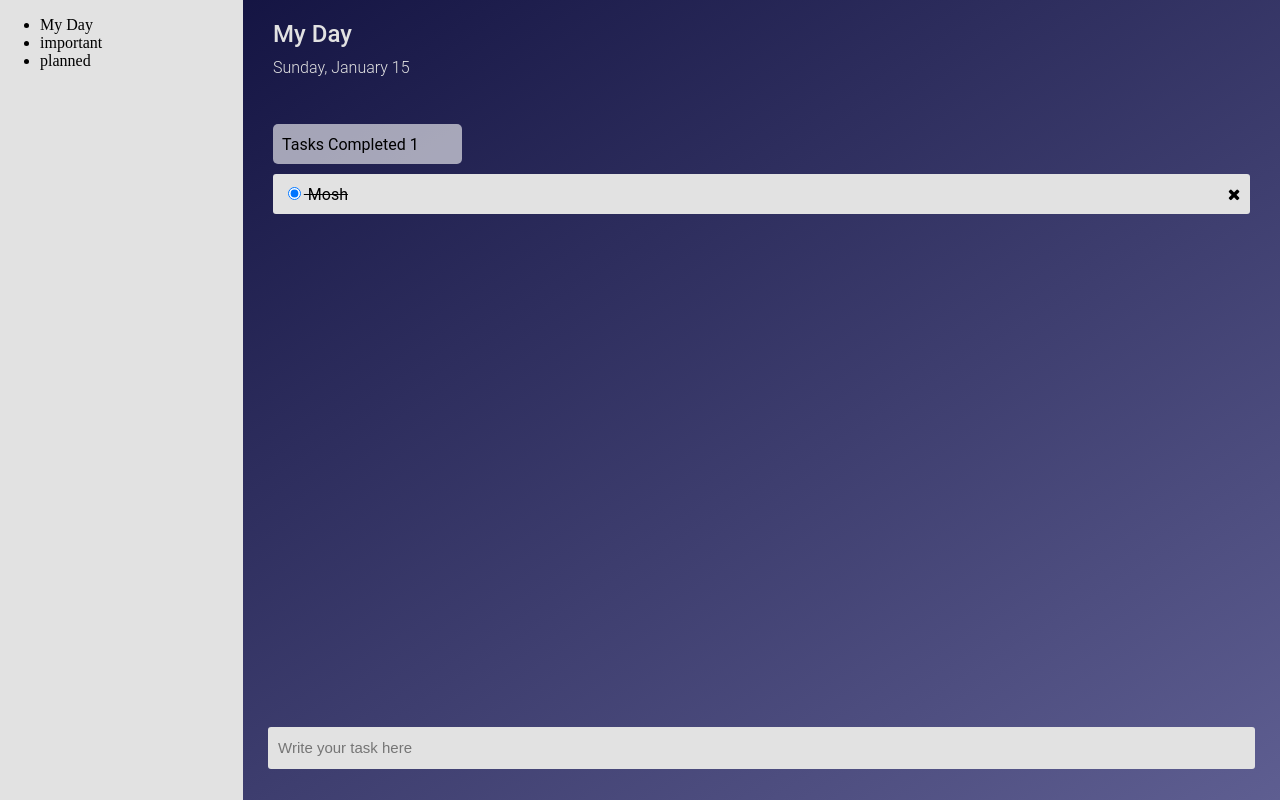
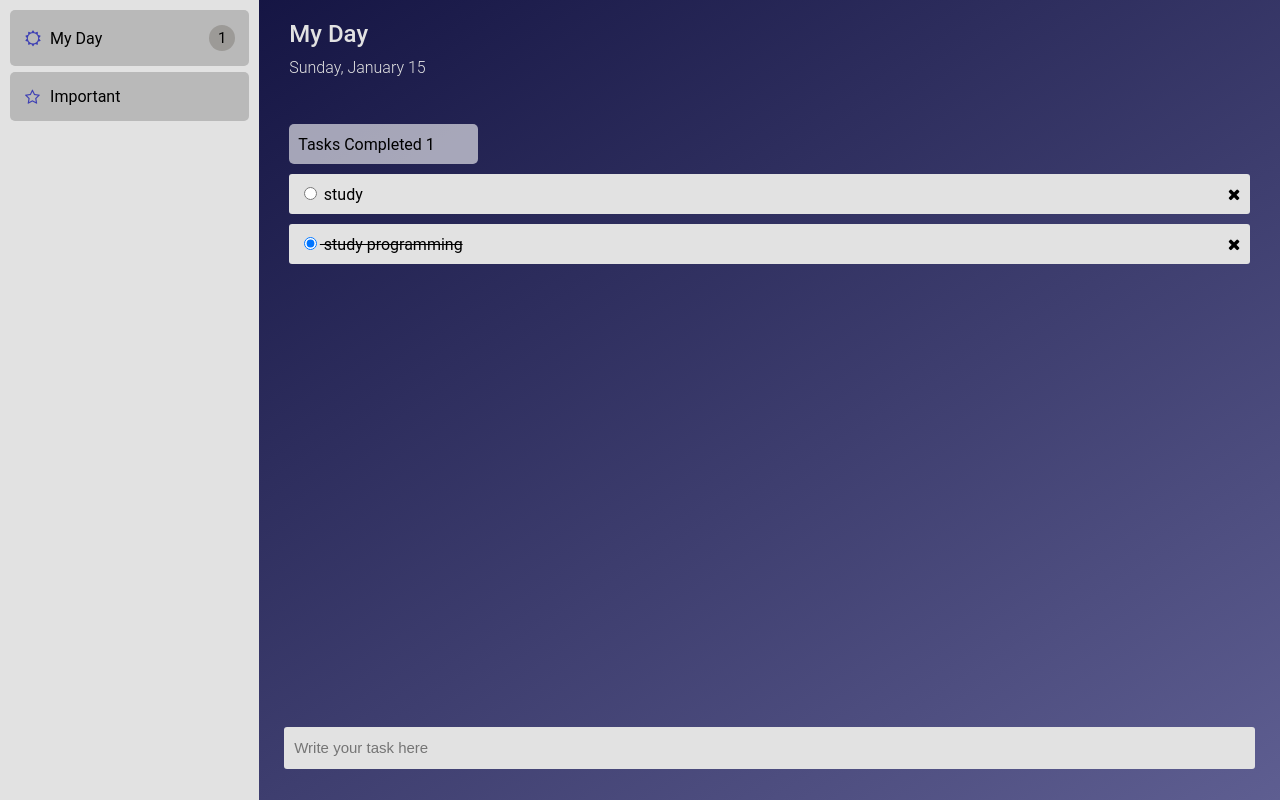
Before and after one commit to kareemyasser8/Todo-App-2023, an Angular app in the folder todo-app/: page / in a window 1280 px wide. Built offline with nearby package versions, Linux system fonts and the light colour scheme; data requests are answered from the project's data file.

Commit message:
adding Side Menu

```diff
--- a/todo-app/db.json
+++ b/todo-app/db.json
@@ -1,9 +1,14 @@
 {
   "tasks": [
     {
-      "description": "Mosh",
+      "description": "study programming",
       "checked": true,
       "id": 1
+    },
+    {
+      "description": "study",
+      "checked": false,
+      "id": 2
     }
   ],
   "jobs": []
--- a/todo-app/src/app/app.module.ts
+++ b/todo-app/src/app/app.module.ts
@@ -18,7 +18,7 @@ import { WelcomeMessageComponent } from './welcome-message/welcome-message.compo
     CategoryDisplayerComponent,
     TasksListComponent,
     HomeComponent,
-    WelcomeMessageComponent
+    WelcomeMessageComponent,
   ],
   imports: [
     BrowserModule,
--- a/todo-app/src/app/home/home.component.html
+++ b/todo-app/src/app/home/home.component.html
@@ -1,14 +1,21 @@
 <div class="app-container">
 
     <div class="options-container">
-      <ul>
-        <li>My Day</li>
-        <li>important</li>
-        <li>planned</li>
+        <div class="option">
+          <i class="fa fa-sun-o"></i>
+          <label>My Day</label>
+          <div class = "task-count">1</div>
+        </div>
 
-      </ul>
+        <div class="option">
+          <i class="fa fa-star-o"></i>
+          <label>Important</label>
+          <!-- <div class = "task-count">1</div> -->
+        </div>
+
+
+
     </div>
-
 
     <div class="right-container">
       <category-displayer></category-displayer>
--- a/todo-app/src/app/home/home.component.scss
+++ b/todo-app/src/app/home/home.component.scss
@@ -1,9 +1,43 @@
 @use '../sass/helpers/variables';
+@use '../sass/helpers/mixins';
 
 .options-container{
   background-color: variables.$whiteBackgroundColor;
   color: black;
   width: 300px;
+  display: flex;
+  flex-direction: column;
+  gap: 0.4rem;
+  padding: 10px;
+  font-family: variables.$appFont;
+
+  .option{
+    display: grid;
+    grid-template-columns: 12% 76% 12%;
+
+    padding:15px;
+    cursor: pointer;
+    background-color: variables.$darkGray;
+    border-radius: 5px;
+
+    i{
+      color:rgb(61, 63, 180);
+    }
+
+    >*{
+      display: flex;
+      flex-direction: column;
+      justify-content: center;
+      cursor: pointer;
+      // border: 1px solid red;
+    }
+
+    .task-count{
+      @include mixins.drawCircle(15px,20px,rgb(156, 154, 151));
+    }
+
+  }
+
 }
 
 
--- a/todo-app/src/app/sass/helpers/_mixins.scss
+++ b/todo-app/src/app/sass/helpers/_mixins.scss
@@ -7,5 +7,14 @@
 @mixin addBackGround($firstColor,$secondColor) {
   background-image: linear-gradient(to bottom right, $firstColor, $secondColor);
   background-size: cover;
+}
 
+@mixin drawCircle($fontSize, $width, $bgColor){
+  background-color: $bgColor;
+  border-radius: 50%;
+  width: $width;
+  height: $width;
+  padding:3px;
+  font-size: $fontSize;
+  text-align: center;
 }
--- a/todo-app/src/app/sass/helpers/_variables.scss
+++ b/todo-app/src/app/sass/helpers/_variables.scss
@@ -13,4 +13,5 @@ $whiteBackgroundColor: rgb(226, 226, 226);
 $categoryFontSize: 24px;
 $borderRad: 10px;
 $appfontSize: 1rem;
+$darkGray: rgb(185, 185, 185);
 $appSmallfontSize: 0.8rem;
```
Also changed, not shown: todo-app/src/app/tasks-list/tasks-list.component.ts (+0 -10 lines).
